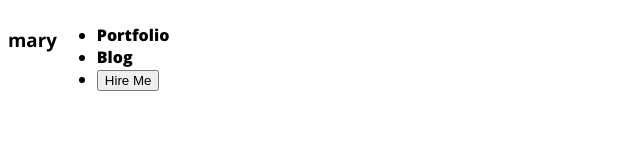
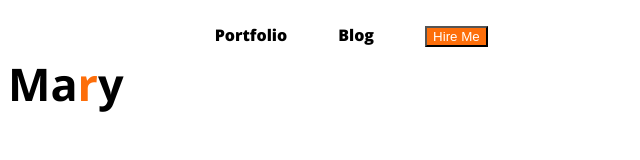
Before and after one commit to AsadullaKhatami/Developer-Portfolio, a plain HTML site: page index.html in a window 1280 px wide. Shown: the whole page, without its empty margins (0-640 px from the left). Drawn offline with nearby package versions, Linux system fonts and the light colour scheme.

Commit message:
nav is half ready

```diff
--- a/index.html
+++ b/index.html
@@ -12,11 +12,11 @@
 <body>
     <header>
         <nav>
-            <h3>mary</h3>
+            <h3 class="nav-title">Ma<span class="primary-color">r</span>y</h3>
             <ul>
                 <li>Portfolio</li>
                 <li>Blog</li>
-                <li><button>Hire Me</button></li>
+                <li><button class="primary-button">Hire Me</button></li>
             </ul>
         </nav>
     </header>
--- a/styles/portfolio.css
+++ b/styles/portfolio.css
@@ -1,5 +1,12 @@
 /* common css */
+.primary-button{
+    background-color: #FD6E0A;
+    color: #fff;
+}
 
+.primary-color{
+    color: #FD6E0A;
+}
 /* font styles */
 
 body {
@@ -7,11 +14,23 @@ body {
   font-optical-sizing: auto;
   font-weight: 800;
   font-style: normal;
-  font-variation-settings:
-    "wdth" 100;
+  font-variation-settings: "wdth" 100;
 }
 
 /* navigation style */
 nav{
     display: flex;
 }
+nav > ul{
+    display: flex;
+}
+nav li{
+    list-style: none;
+    margin-left: 51px;
+}
+
+.nav-title{
+    color:black;
+    font-size: 45px;
+
+}
```
